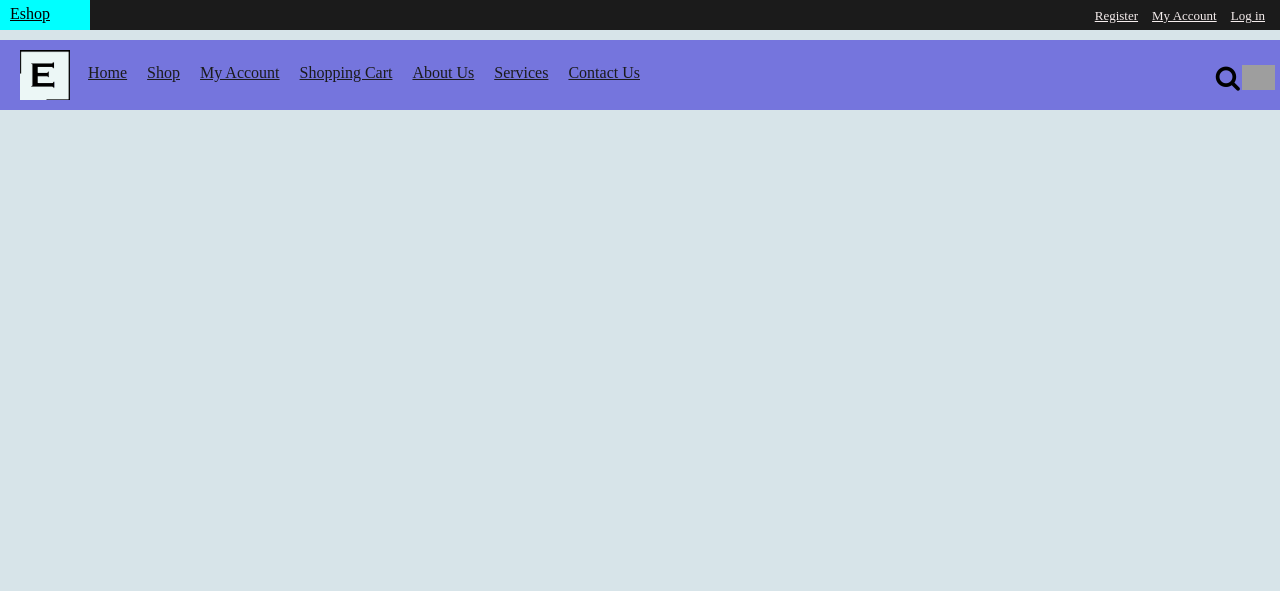
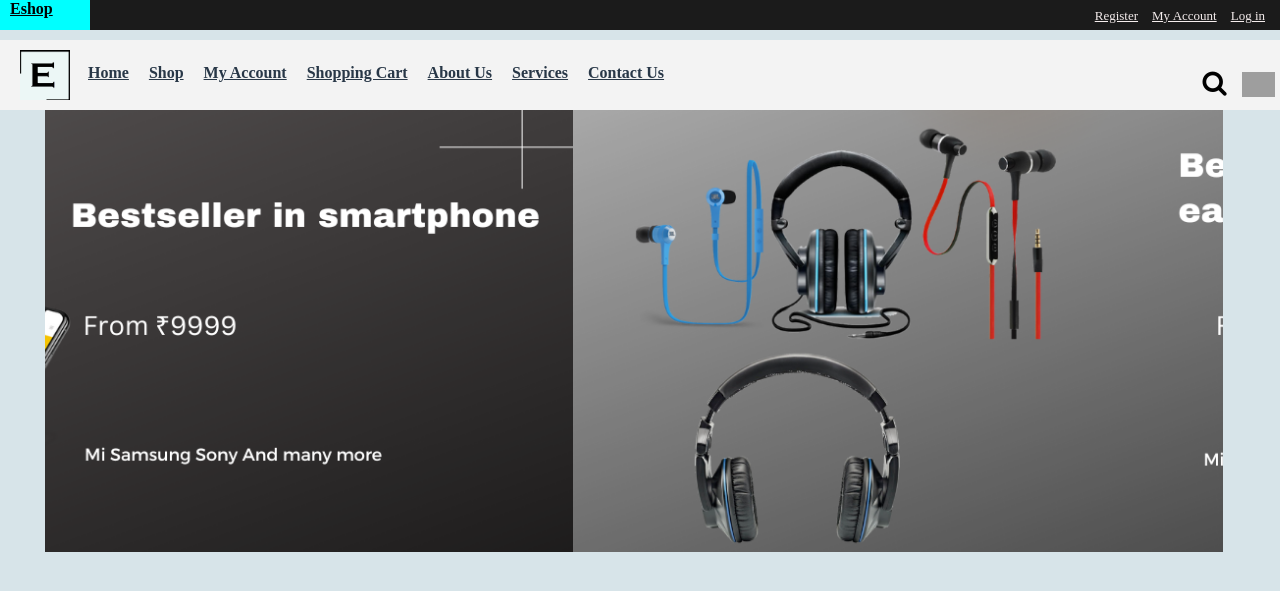
Before and after one commit to rohitarya2881/Eshop, a PHP site: page / in a window 1280 px wide. Shown: the top 591 px of the page. Run offline with PHP 8.4, Linux system fonts and the light colour scheme; grey boxes are pictures that could not be loaded.

Commit message:
slider added

```diff
--- a/css/style.css
+++ b/css/style.css
@@ -18,16 +18,17 @@ html, body {
 {
 	padding: 10px;
 	margin-top: -5px;
-	position: absolute;
+	position: relative;
 	color: black;
 	font-size: medium;
+	font-weight: bolder;
 }
 .welcome:hover
 {
 	background-color: aqua;
 }
 
-.container
+.container            /* top navigation bar*/
 {
 	height: 30px;
 	background-color: #1b1b1b;
@@ -72,10 +73,10 @@ font-weight: 800;
 	padding: 10px;
 	margin-left: 10px;
 }
-.nav
+.nav           /* second navigation bar */
 {
 	height: 70px;
-	background-color: #7575dd;
+	background-color: #F3F3F3;
 
 	margin-top: 10px;
 
@@ -89,16 +90,17 @@ bottom: 50px;
 
 }
 .nav .menu a{
-	color: #1b1b1b;
+	color: #283747;
 	font-size: medium;
 	padding: 0.5em;
+	font-weight: bolder;
 }
 .nav .menu a:hover{
-background-color:#5252d4;
+background-color:#12232E;
 color: aliceblue;
 
 }
-@media  screen and (max-width: 700px)
+@media  screen and (max-width: 750px) /* on less than 700px hamburger menu appers */
  {
 
     .nav label {
@@ -146,36 +151,50 @@ color: aliceblue;
 
 
 }
-
-.search  a label                       /* search icon */
-{   position: absolute;
+.search  a label                      /* search icon */
+{   position: relative;
+	display: inline;
 	float: right;
 	height: 10px;
-	top: 62px;
-	right: 79px;
+	top: -48px;
+
+	right: 50px;
 	cursor: pointer;
-	display: inline;
+	margin-bottom: 10px;
+
 
 }
-@media  screen and (min-width: 700px)
+
+
+@media  screen and (min-width: 750px)
  {
 	.search  a label                       /* search icon */
 	{
- right: 30px;
+ right: 10px;
  top: -45px;
 
 	}
+	.cart_icon  img                        /* cart */
+{   position: relative;
+	float: right;
+	height: 25px;
+	bottom: 40px;
+	right: 45px;
+
+
+}
 
 
  }
-@media  screen and (min-width: 700px)
+@media  screen and (min-width: 750px)
  { .search
 	{   position: relative;
 		right:10px;
+        top: 5px;
 
 	}
 }
-@media  screen and (min-width: 700px)
+@media  screen and (min-width: 750px)
  { .cart_icon
 	{   position: relative;
 		right:-40px;
@@ -203,3 +223,45 @@ color: aliceblue;
 {
 	display: contents;
 }
+.slider
+{  margin-left: 45px;
+	overflow: hidden;
+	height: 450px;
+	align-items: center;
+}
+.slider figure div
+{
+float: left;
+width: 20%;
+}
+.slider figure img{
+	width: 100%;
+	float: left;
+	z-index: 100;
+}
+.slider figure
+{
+	position: relative;
+	width :500%;
+	margin: 0px;
+	left : 0;
+    animation: 20s slide infinite;
+
+
+}
+@keyframes slide{
+0%{
+	left:0;
+}25%{
+	left: -100%;
+}50%{
+	left:-200%
+}
+75%{
+	left:-300%
+}
+100%{
+	left:-400%
+}
+
+}
--- a/index.html
+++ b/index.html
@@ -45,7 +45,7 @@
 </div>
    <!--cart icon -->
 <div class="cart_icon"><a href="#">
-	<img src="https://www.freepnglogos.com/uploads/shopping-cart-png/shopping-cart-svg-png-icon-download-28.png"  alt="shopping cart " />
+	<img src="https://www.freepnglogos.com/uploads/shopping-cart-png/shopping-cart-svg-png-icon-download-28.png"  alt="shopping cart" style="color:white;" />
 	</div></a>
 
    <input type="checkbox" id="toggle_2" style="display: none;">
@@ -55,5 +55,19 @@
     <a href="#"><label for="toggle_2"><i class="fa fa-search fa-2x" style="color:black;"></i></a>
 	</label></div>
 	<div class="searchbox"><input type="text" name="search" placeholder="search" ></div>
+
+<!-- slider image-->
+<div class="slider">
+	<figure>
+	<a href="#">	<div class="slide"><img src="slider_images/1.png" alt=""></div></a>
+	<a href="#"><div class="slide"><img src="slider_images/2.png" alt=""></div></a>
+		<a href="#"></a><div class="slide"><img src="slider_images/3.png" alt=""></div></a>
+		<a href="#"></a><div class="slide"><img src="slider_images/2.png" alt=""></div></a>
+		<a href="#"></a><div class="slide"><img src="slider_images/1.png" alt=""></div></a>
+	</figure>
+</div>
+
+
+
 </body>
 </html>
```
Also changed, not shown: other parts of css/style.css (+15 -11 lines), slider_images/1.png (added), slider_images/2.png (added), slider_images/3.png (added), slider_images/5a356442c0f5c9.5419657115134485147904.png (added), slider_images/kisspng-iphone-samsung-galaxy-mobile-phone-accessories-hea-accessory-5ac29c0dd56239.1267503415227033738741.png (added), slider_images/toppng.com-apex-wireless-headphones-headphones-2671x2714.png (added).
